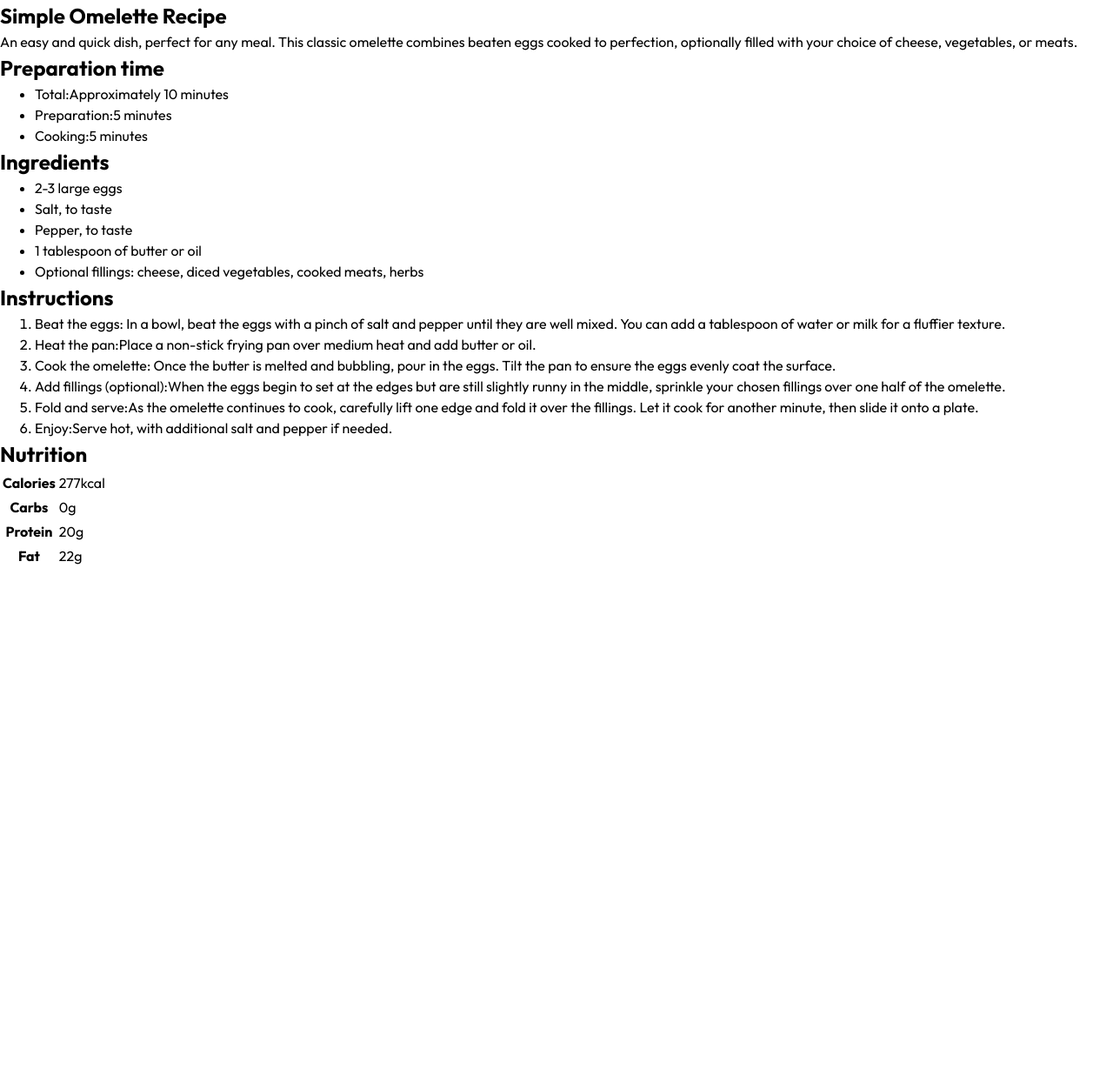
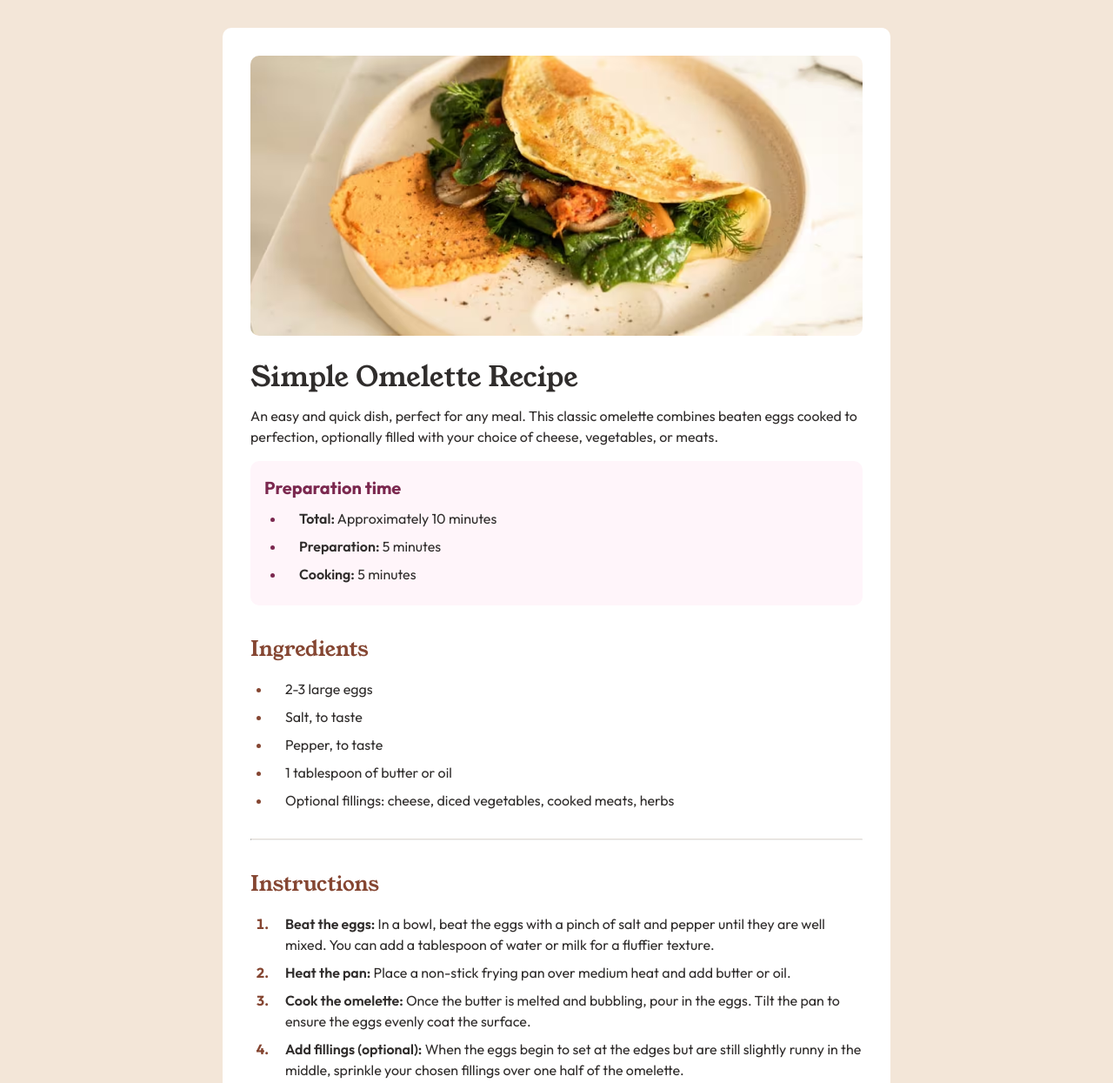
Before and after one commit to cshisol/challenge-1-recipe, a plain HTML site: page index.html in a window 1280 px wide. Shown: the top 1245 px of the page at 87% size. Before the commit the page ends 800 px from the top, so only its background shows below. Drawn offline with Linux system fonts and the light colour scheme; files whose address does not match are found by name.

Commit message:
Simplify CSS

```diff
--- a/index.html
+++ b/index.html
@@ -17,69 +17,130 @@
   </head>
   <body>
     <main>
-      <section aria-labelledby="main-heading">
-        <h1 id="main-heading">Simple Omelette Recipe</h1>
-        <p>
-          An easy and quick dish, perfect for any meal. This classic omelette
-          combines beaten eggs cooked to perfection, optionally filled with your
-          choice of cheese, vegetables, or meats.
+      <div class="width-container">
+        <section aria-labelledby="main-heading" class="main-content">
+          <img
+            class="omlette-image"
+            srcset="
+              /assets/images/image-omelette-400w.avif   400w,
+              /assets/images/image-omelette-600w.avif   600w,
+              /assets/images/image-omelette-800w.avif   800w,
+              /assets/images/image-omelette-1000w.avif 1000w,
+              /assets/images/image-omelette-1200w.avif 1200w
+            "
+            sizes="(max-width: 400px) 400px, (max-width: 600px) 600px, (max-width: 800px) 800px, (max-width: 1000px) 1000px, (min-width: 1001px) 1200px"
+            src="/assets/images/image-omelette.jpeg"
+            alt="An egg omelette on a white plate, stuffed with leaves, tomatoes and herbs"
+            width="1312"
+            height="600"
+          />
+          <div class="text-content">
+            <h1 id="intro-heading" class="intro_heading">
+              Simple Omelette Recipe
+            </h1>
+            <p class="intro_description">
+              An easy and quick dish, perfect for any meal. This classic
+              omelette combines beaten eggs cooked to perfection, optionally
+              filled with your choice of cheese, vegetables, or meats.
             </p>
-      </section>
-      <section aria-labelledby="preparation-time-heading">
-        <h2 id="preparation-time-heading">Preparation time</h2>
-        <ul>
-          <li><span>Total:</span>Approximately 10 minutes</li>
-          <li><span>Preparation:</span>5 minutes</li>
-          <li><span>Cooking:</span>5 minutes</li>
-        </ul>
-      </section>
-      <section aria-labelledby="ingredients-heading">
-        <h2 id="ingredients-heading">Ingredients</h2>
-        <ul>
-          <li>2-3 large eggs</li>
-          <li>Salt, to taste</li>
-          <li>Pepper, to taste</li>
-          <li>1 tablespoon of butter or oil</li>
-          <li>
-            Optional fillings: cheese, diced vegetables, cooked meats, herbs
+            <section
+              aria-labelledby="preparation-time-heading"
+              class="preparation"
+            >
+              <h2 id="preparation-time-heading" class="preparation_heading">
+                Preparation time
+              </h2>
+              <ul class="preparation_list">
+                <li class="preparation_list-item">
+                  <span class="preparation_list-item-category">Total:</span>
+                  Approximately 10 minutes
+                </li>
+                <li class="preparation_list-item">
+                  <span class="preparation_list-item-category"
+                    >Preparation:</span
+                  >
+                  5 minutes
+                </li>
+                <li class="preparation_list-item">
+                  <span class="preparation_list-item-category">Cooking:</span> 5
+                  minutes
                 </li>
               </ul>
             </section>
-      <section aria-labelledby="instructions-heading">
-        <h2 id="instructions-heading">Instructions</h2>
-        <ol>
-          <li>
-            <span>Beat the eggs:</span> In a bowl, beat the eggs with a pinch of
-            salt and pepper until they are well mixed. You can add a tablespoon
-            of water or milk for a fluffier texture.
+            <section aria-labelledby="ingredients-heading" class="ingredients">
+              <h2 id="ingredients-heading" class="ingredients_heading">
+                Ingredients
+              </h2>
+              <ul class="ingredients_list">
+                <li class="ingredients_list-item">2-3 large eggs</li>
+                <li class="ingredients_list-item">Salt, to taste</li>
+                <li class="ingredients_list-item">Pepper, to taste</li>
+                <li class="ingredients_list-item">
+                  1 tablespoon of butter or oil
                 </li>
-          <li>
-            <span>Heat the pan:</span>Place a non-stick frying pan over medium
-            heat and add butter or oil.
+                <li class="ingredients_list-item">
+                  Optional fillings: cheese, diced vegetables, cooked meats,
+                  herbs
                 </li>
-          <li>
-            <span> Cook the omelette: </span>Once the butter is melted and
-            bubbling, pour in the eggs. Tilt the pan to ensure the eggs evenly
-            coat the surface.
+              </ul>
+            </section>
+            <hr class="horizontal-divider" />
+            <section
+              aria-labelledby="instructions-heading"
+              class="instructions"
+            >
+              <h2 id="instructions-heading" class="instructions_heading">
+                Instructions
+              </h2>
+              <ol class="instructions_list">
+                <li class="instructions_list-item">
+                  <span class="instructions_list-item-summary"
+                    >Beat the eggs:</span
+                  >
+                  In a bowl, beat the eggs with a pinch of salt and pepper until
+                  they are well mixed. You can add a tablespoon of water or milk
+                  for a fluffier texture.
                 </li>
-          <li>
-            <span>Add fillings (optional):</span>When the eggs begin to set at
-            the edges but are still slightly runny in the middle, sprinkle your
-            chosen fillings over one half of the omelette.
+                <li class="instructions_list-item">
+                  <span class="instructions_list-item-summary"
+                    >Heat the pan:</span
+                  >
+                  Place a non-stick frying pan over medium heat and add butter
+                  or oil.
                 </li>
-          <li>
-            <span>Fold and serve:</span>As the omelette continues to cook,
-            carefully lift one edge and fold it over the fillings. Let it cook
-            for another minute, then slide it onto a plate.
+                <li class="instructions_list-item">
+                  <span class="instructions_list-item-summary">
+                    Cook the omelette: </span
+                  >Once the butter is melted and bubbling, pour in the eggs.
+                  Tilt the pan to ensure the eggs evenly coat the surface.
                 </li>
-          <li>
-            <span>Enjoy:</span>Serve hot, with additional salt and pepper if
-            needed.
+                <li class="instructions_list-item">
+                  <span class="instructions_list-item-summary"
+                    >Add fillings (optional):</span
+                  >
+                  When the eggs begin to set at the edges but are still slightly
+                  runny in the middle, sprinkle your chosen fillings over one
+                  half of the omelette.
+                </li>
+                <li class="instructions_list-item">
+                  <span class="instructions_list-item-summary"
+                    >Fold and serve:</span
+                  >
+                  >As the omelette continues to cook, carefully lift one edge
+                  and fold it over the fillings. Let it cook for another minute,
+                  then slide it onto a plate.
+                </li>
+                <li class="instructions_list-item">
+                  <span class="instructions_list-item-summary">Enjoy: </span
+                  >Serve hot, with additional salt and pepper if needed.
                 </li>
               </ol>
             </section>
-      <section aria-labelledby="nutrition-heading">
-        <h2 id="nutrition-heading">Nutrition</h2>
+            <hr class="horizontal-divider" />
+            <section aria-labelledby="nutrition-heading" class="nutrition">
+              <h2 id="nutrition-heading" class="nutrition_heading">
+                Nutrition
+              </h2>
               <table>
                 <tr>
                   <th>Calories</th>
@@ -99,6 +160,9 @@
                 </tr>
               </table>
             </section>
+          </div>
+        </section>
+      </div>
     </main>
   </body>
 </html>
--- a/style.css
+++ b/style.css
@@ -76,6 +76,136 @@ h6 {
 
 /* --- Page Styles --- */
 
+:root {
+  --white: hsl(0, 0%, 100%);
+
+  --stone-100: hsl(30, 54%, 90%);
+  --stone-150: hsl(30, 18%, 87%);
+  --stone-600: hsl(30, 10%, 34%);
+  --stone-900: hsl(24, 5%, 18%);
+
+  --brown-800: hsl(14, 45%, 36%);
+
+  --rose-800: hsl(332, 51%, 32%);
+  --rose-50: hsl(330, 100%, 98%);
+}
+
 body {
   font-family: "Outfit", "Segoe UI", "Open Sans", "Helvetica Neue", sans-serif;
+  color: var(--stone-900);
+  background-color: var(--stone-100);
 }
+
+.width-container {
+  max-width: 768px;
+  background-color: var(--white);
+}
+
+.omlette-image {
+  width: 100%;
+  height: auto;
+  margin-bottom: 2rem;
+}
+
+.text-content {
+  padding: 0 2rem 2rem 2rem;
+}
+
+.intro_heading {
+  font-family: "Young-Serif", "Segoe UI", "Open Sans", "Helvetica Neue",
+    sans-serif;
+  font-size: 2rem;
+  font-weight: 500;
+  line-height: 1;
+  margin-bottom: 1rem;
+}
+
+.intro_description {
+  margin-bottom: 1rem;
+}
+
+.preparation {
+  padding: 1rem;
+  background-color: var(--rose-50);
+  border-radius: 10px;
+}
+
+.preparation_heading {
+  margin-bottom: 0.5rem;
+  font-size: 1.25rem;
+  color: var(--rose-800);
+}
+
+.preparation_list {
+  padding-left: 1.5rem;
+}
+
+.preparation_list-item {
+  margin-bottom: 0.5rem;
+  padding-left: 1rem;
+}
+
+.preparation_list-item::marker {
+  color: var(--rose-800);
+}
+
+.preparation_list-item-category,
+.instructions_list-item-summary {
+  font-weight: 600;
+}
+
+.ingredients,
+.instructions,
+.nutrition {
+  margin-block: 2rem;
+}
+
+.ingredients_heading,
+.instructions_heading,
+.nutrition_heading {
+  margin-bottom: 1rem;
+  font-family: "Young-Serif", "Segoe UI", "Open Sans", "Helvetica Neue",
+    sans-serif;
+  font-weight: 500;
+  color: var(--brown-800);
+}
+
+.ingredients_list,
+.instructions_list {
+  padding-left: 1.5rem;
+}
+
+.ingredients_list-item,
+.instructions_list-item {
+  padding-left: 1rem;
+  margin-bottom: 0.5rem;
+}
+
+.ingredients_list-item::marker,
+.instructions_list-item::marker {
+  font-weight: 700;
+  color: var(--brown-800);
+}
+
+.horizontal-divider {
+  border-top: 1px solid var(--stone-150);
+}
+
+@media (min-width: 768px) {
+  .width-container {
+    margin: 2rem auto;
+    border-radius: 10px;
+  }
+
+  .main-content {
+    padding: 2rem;
+  }
+
+  .omlette-image {
+    border-radius: 10px;
+  }
+
+  .text-content {
+    padding: 0;
+  }
+}
```
Also changed, not shown: assets/images/image-omelette-1000w.avif (added), assets/images/image-omelette-1200w.avif (added), assets/images/image-omelette-400w.avif (added), assets/images/image-omelette-600w.avif (added), assets/images/image-omelette-800w.avif (added). Lines whose indentation alone changed are shown as unchanged.
